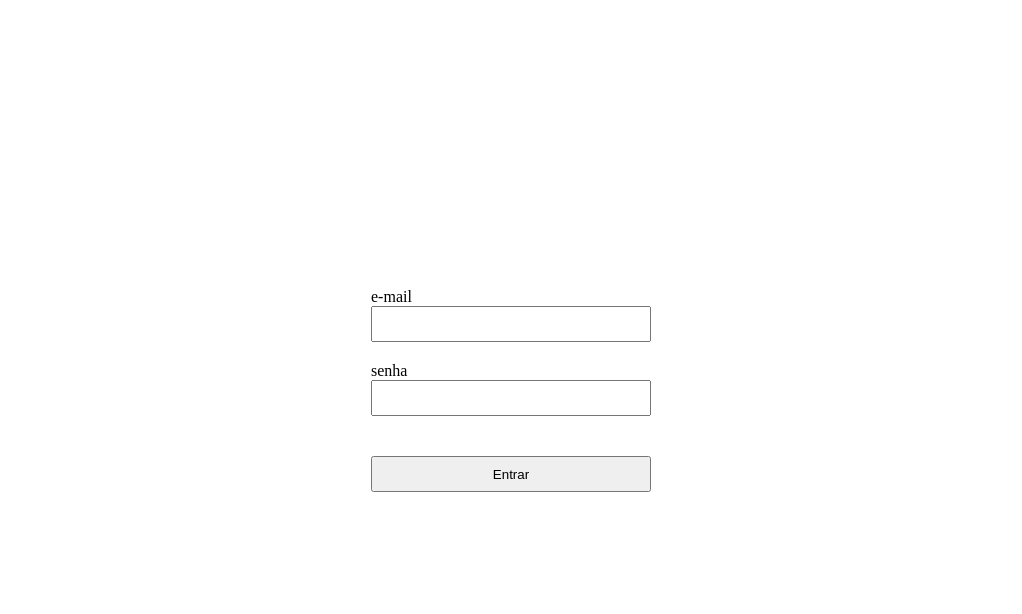
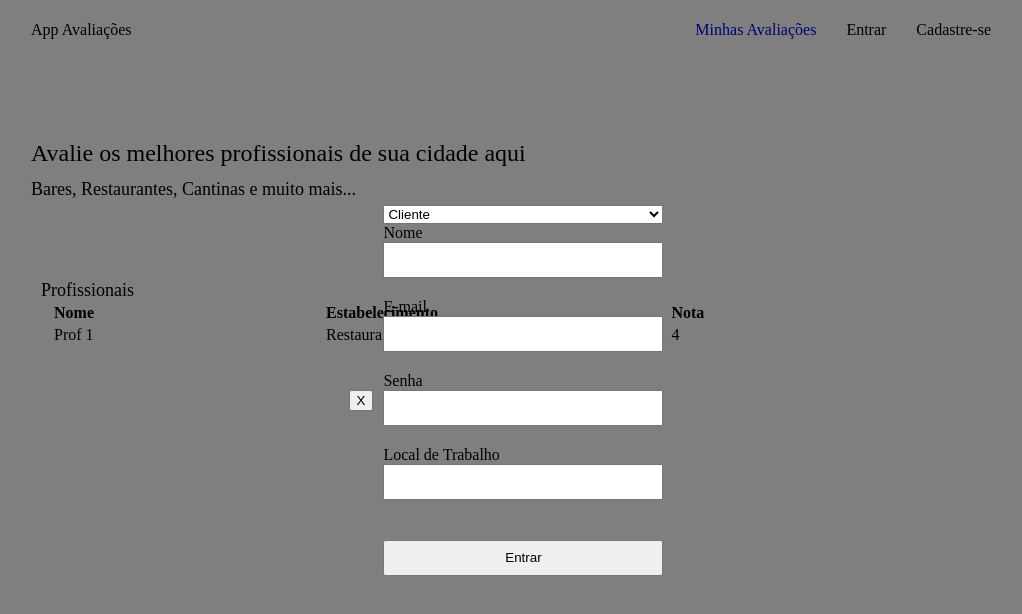
Before and after one commit to RodolfoPedra/evaluationApiFront, a plain HTML site: page index.html in a window 1280 px wide. Shown: the whole page, without its empty margins (129-1151 px from the left). Drawn offline with Linux system fonts and the light colour scheme.

Commit message:
edição de index.html e criação inicial de modal cadastro

```diff
--- a/css/style.css
+++ b/css/style.css
@@ -94,3 +94,55 @@ h1, h2, h3, h4, h5, h6, p, a, ul {
 #btnEntrar {
     margin-top: 20px;
 }
+
+.headerHome {
+    position: relative;
+    height: 60px;
+    display: flex;
+    align-items: center;
+}
+
+.listaHeader {
+    position: absolute;
+    right: 0;
+    display: flex;
+}
+
+.listaHeader li {
+    margin-left: 30px;
+    cursor: pointer;
+}
+
+.introDescricao {
+    margin: 80px 0;
+}
+
+.introDescricao h1 {
+    font-size:24px;
+    margin-bottom: 12px;
+}
+
+.introDescricao span {
+    font-size:18px
+}
+
+.profissionaisRelacao h2 {
+    font-size: 18px
+}
+
+.tabelaRelacao th{
+    text-align: left;
+}
+
+.tabelaRelacao td:nth-child(1) {
+    min-width: 120px;
+}
+
+.modal-cadastro {
+    height: 100vh;
+    width: 100%;
+    background: rgba(0,0,0,.5);
+    position: fixed;
+    top: 0;
+    left: 0;
+}
--- a/index.html
+++ b/index.html
@@ -12,18 +12,70 @@
 </head>
 <body>
 
+    <header class="headerHome container">
+            <div class="localHeader">
+                <span>App Avaliações</span>
+            </div>
+
+            <ul class="listaHeader">
+                <li><a href="#">Minhas Avaliações</a></li>
+                <li>Entrar</li>
+                <li>Cadastre-se</li>
+            </ul>
+    </header>
+
+    <section class="introducaoHome container">
+        <div class="introDescricao grid-16">
+            <h1>Avalie os melhores profissionais de sua cidade aqui</h1>
+            <span>Bares, Restaurantes, Cantinas e muito mais...</span>
+        </div>
+    </section>
+
+
+    <section class="profissionaisHome container">
+        <div class="profissionaisRelacao grid-16">
+        <h2>Profissionais</h2>
+            <table class="tabelaRelacao grid-12">
+                <thead>
+                    <tr>
+                        <th>Nome</th>
+                        <th>Estabelecimento</th>
+                        <th>Nota</th>
+                    </tr>
+                </thead>
+                <tbody>
+                    <tr>
+                        <td>Prof 1</td>
+                        <td>Restaura ali da Esquina</td>
+                        <td>4</td>
+                    </tr>
+                </tbody>
+            </table>
+        </div>
+    </section>
+
+    <section class="modal-cadastro" data-modalCadastro="container">
         <div class="container" id="account">
+            <button data-modalCadastro="fechar" class="fechar">X</button>
             <form action="" method="post" class="grid-5 formItens" >
-            <label for="flogin">e-mail</label>
-            <input type="text" name="flogin" id="flogin" data-login>
-            <label for="fpassword">senha</label>
-            <input type="password" name="fpassword" id="fpassword" data-login>
+                <select name="" id="">
+                    <option value="cliente">Cliente</option>
+                    <option value="profissional">Profissional</option>
+                </select>
+                <label for="flogin">Nome</label>
+                <input type="text" name="flogin" id="flogin" data-modalCadastro="nome">
+                <label for="flogin">E-mail</label>
+                <input type="text" name="flogin" id="flogin" data-modalCadastro="email">
+                <label for="fpassword">Senha</label>
+                <input type="password" name="fpassword" id="fpassword" data-modalCadastro="password">
+                <label for="fpassword">Local de Trabalho</label>
+                <input type="password" name="fpassword" id="fpassword" data-modalCadastro="workplace">
                 <p class="loginError"></p>
                 <input type="button" value="Entrar" id="btnEntrar">
             </form>
         </div>
+    </section>
 
     <script type="module" src="./scripts/index.js"></script>
-
 </body>
 </html>
--- a/scripts/modules/login-validation.js
+++ b/scripts/modules/login-validation.js
@@ -5,6 +5,7 @@ export default function initLogin() {
 
     function getDataLogin() {
 
+        loginError.innerHTML = '';
         const login = document.querySelectorAll('[data-login]');
 
         console.log(login[0].value);
@@ -34,7 +35,9 @@ export default function initLogin() {
         if(response.status == 401){
             loginError.innerHTML = responseLogin.error;
         }
-        sessionStorage.setItem("datasUser", responseLogin);
+
+        const dataUser = JSON.stringify(responseLogin);
+        sessionStorage.setItem('dataUser', dataUser);
     }
 
 }
```
Also changed, not shown: pages/initialPage.html (added, +11 -0 lines), arqs.txt (added). Lines whose indentation alone changed are shown as unchanged.
